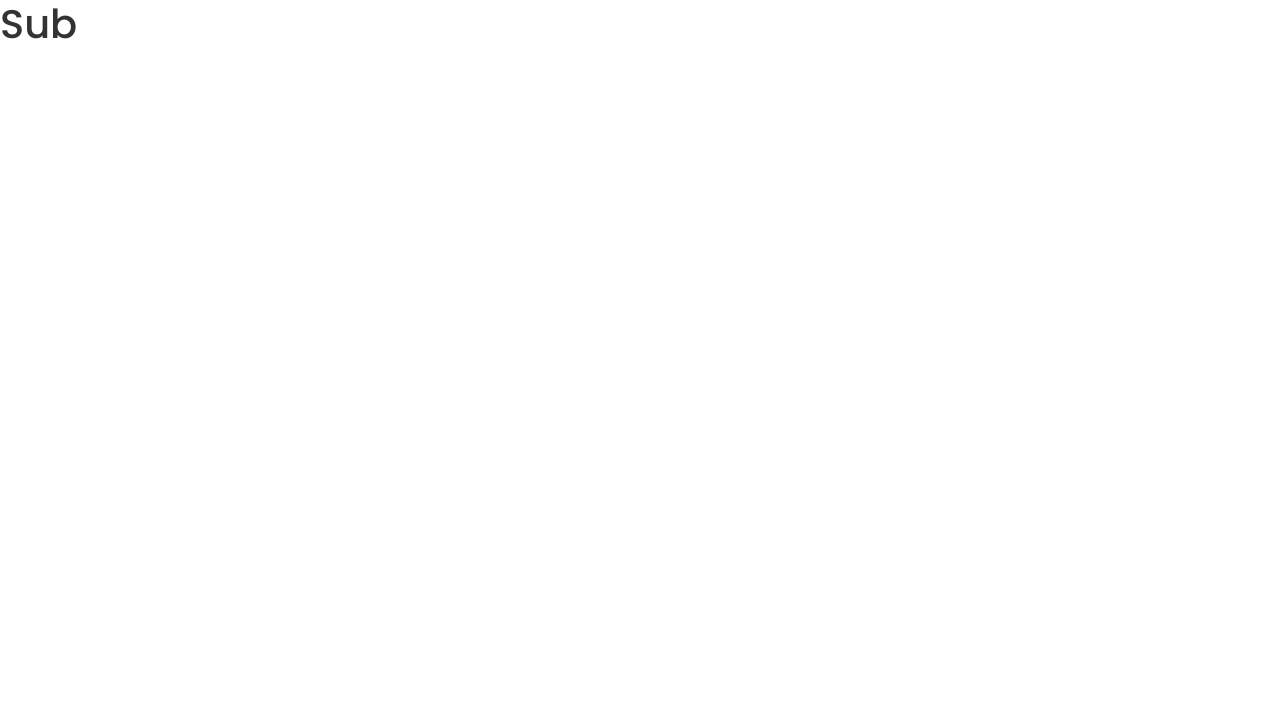
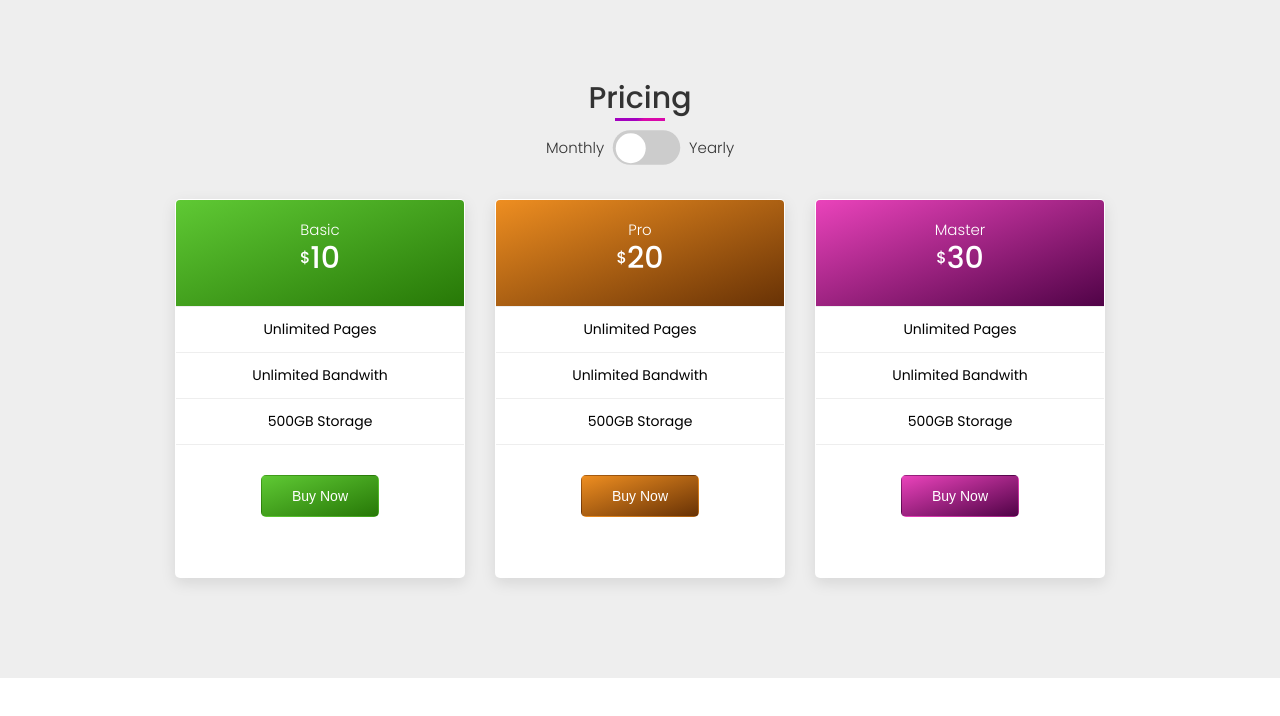
Before and after one commit to pengravity/pricing-plans, a JavaScript app: page / in a window 1280 px wide. Shown: the top 716 px of the page. Built offline with nearby package versions, Linux system fonts and the light colour scheme; the HTML template or start-up script is replaced by a standard one.

Commit message:
styling + passing props to Sub for dynamic display

```diff
--- a/src/App.css
+++ b/src/App.css
@@ -16,6 +16,7 @@
 
   --color-primary: #007bff;
   --color-success: #28a745;
+  --color-danger: orangered;
 }
 
 * {
--- a/src/components/subscription/Sub.css
+++ b/src/components/subscription/Sub.css
@@ -0,0 +1,83 @@
+.price-box {
+  width: 30rem;
+  text-align: center;
+  background-color: var(--color-white);
+  padding-bottom: 3rem;
+  margin: 2rem 1.5rem;
+}
+
+.price-box h4 span {
+  font-size: 1.6rem;
+  vertical-align: middle;
+}
+
+.price-box h4 span:nth-child(2) {
+  font-size: 3rem;
+  margin-bottom: 3rem;
+}
+
+.price-box ul {
+  list-style: none;
+  margin-bottom: 3rem;
+}
+
+.price-box ul li {
+  font-size: 1.4rem;
+  font-weight: 400;
+  text-transform: capitalize;
+  padding: 1.2rem 0;
+  border-top: 1px solid var(--color-grey);
+}
+
+.price-box ul li:last-child {
+  border-bottom: 1px solid var(--color-grey);
+}
+
+.price-box button {
+  font-size: 1.4rem;
+  text-decoration: none;
+  background-color: var(--color-success);
+  padding: 1.2rem 3rem;
+
+  border: 1px solid transparent;
+  border-radius: 5px;
+  margin-bottom: 3rem;
+  color: #fff;
+  cursor: pointer;
+  transition: all 0.3s;
+}
+
+.price-box button:hover {
+  font-size: 1.7rem;
+}
+
+.theme1 {
+  background: linear-gradient(
+    to right bottom,
+    rgba(95, 201, 52, 1),
+    rgba(39, 120, 7, 1)
+  );
+}
+
+.theme2 {
+  background: linear-gradient(
+    to right bottom,
+    rgba(238, 142, 33, 1),
+    rgba(104, 50, 5, 1)
+  );
+}
+
+.theme3 {
+  background: linear-gradient(
+    to right bottom,
+    rgba(234, 67, 187, 1),
+    rgba(80, 3, 71, 1)
+  );
+}
+
+@media screen and (max-width: 800px) {
+  .price-box {
+    width: 35rem;
+    margin: 2rem auto;
+  }
+}
--- a/src/components/subscription/Sub.js
+++ b/src/components/subscription/Sub.js
@@ -1,9 +1,24 @@
 import './Sub.css';
 
-const Sub = () => {
+const Sub = ({ plan, theme, price }) => {
   return (
-    <div>
-      <h1>Sub</h1>
+    <div className='price-box --card'>
+      <div className={`box --p2 ${theme}`}>
+        <p className='--text-light'>{plan}</p>
+        <h4 className='--text-light'>
+          <span>$</span>
+          <span className='basic'>{price}</span>
+        </h4>
+      </div>
+      <div className='features'>
+        <ul>
+          <li>Unlimited Pages</li>
+          <li>Unlimited Bandwith</li>
+
+          <li>500GB Storage</li>
+        </ul>
+        <button className={`btn ${theme}`}>Buy Now</button>
+      </div>
     </div>
   );
 };
--- a/src/components/subscription/SubList.css
+++ b/src/components/subscription/SubList.css
@@ -0,0 +1,42 @@
+section.main {
+  background: #eee;
+}
+
+.toggle-btn {
+  width: 45px;
+  height: 23px;
+  background-color: #ccc;
+  display: flex;
+  border-radius: 50px;
+  align-items: center;
+  justify-content: space-between;
+  padding: 5px;
+  position: relative;
+  transform: scale(1.5);
+  cursor: pointer;
+}
+
+.ball {
+  width: 20px;
+  height: 20px;
+  background-color: white;
+  position: absolute;
+  top: 2px;
+  left: 2px;
+  border-radius: 50%;
+  transition: transform 0.2s linear;
+}
+
+.sub-plans {
+  width: 100%;
+  margin: 0 auto;
+  display: flex;
+  justify-content: center;
+  align-items: stretch;
+}
+
+@media screen and (max-width: 600px) {
+  .sub-plans {
+    flex-direction: column;
+  }
+}
--- a/src/components/subscription/SubList.js
+++ b/src/components/subscription/SubList.js
@@ -3,9 +3,30 @@ import Sub from './Sub';
 
 const SubList = () => {
   return (
-    <div>
-      <Sub />
-    </div>
+    <section className='main'>
+      <div className='container --center-all '>
+        <div className='title'>
+          <h2>Pricing</h2>
+          <div className='--line'></div>
+
+          <div className='--flex-center --my2'>
+            <p>Monthly</p>
+            <div className='--mx2'>
+              <span className='toggle-btn'>
+                <div className='ball'></div>
+              </span>
+            </div>
+            <p>Yearly</p>
+          </div>
+        </div>
+
+        <div className='sub-plans'>
+          <Sub plan={'Basic'} theme={'theme1'} price={'10'} />
+          <Sub plan={'Pro'} theme={'theme2'} price={'20'} />
+          <Sub plan={'Master'} theme={'theme3'} price={'30'} />
+        </div>
+      </div>
+    </section>
   );
 };
 
```
